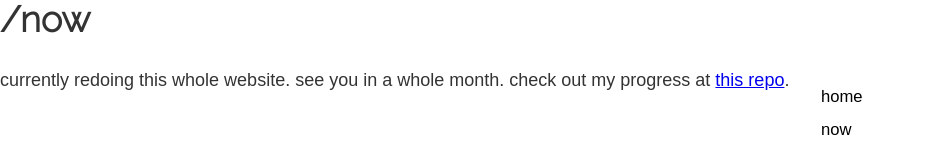
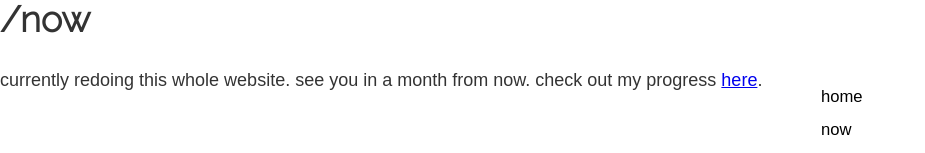
Before and after one commit to stylate/stylate.github.io, a Gatsby site: page /now in a window 1280 px wide. Shown: the top 153 px of the page, without its empty margins (0-925 px from the left). Built offline with nearby package versions, Linux system fonts and the light colour scheme; Gatsby itself is replaced by a stand-in of ours; some packages are replaced by stand-ins of ours; a web font is replaced by a local one.

Commit message:
update now.js syntax

```diff
--- a/src/pages/now.js
+++ b/src/pages/now.js
@@ -19,7 +19,7 @@ export default class Now extends React.Component {
 
             <h1>/now</h1>
 
-            <p>currently redoing this whole website. see you in a whole month. check out my progress at <a href="https://github.com/stylate/portfolio">this repo</a>.</p>
+            <p>currently redoing this whole website. see you in a month from now. check out my progress <a href="https://github.com/stylate/portfolio">here</a>.</p>
             </CSSTransitionGroup>
             </div>
         </div>
```
